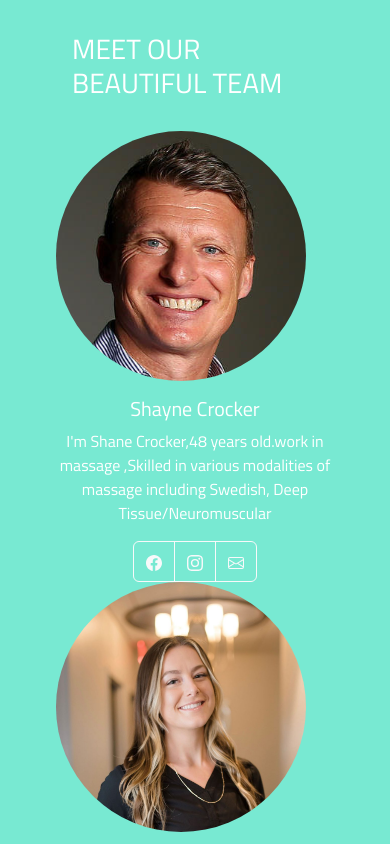
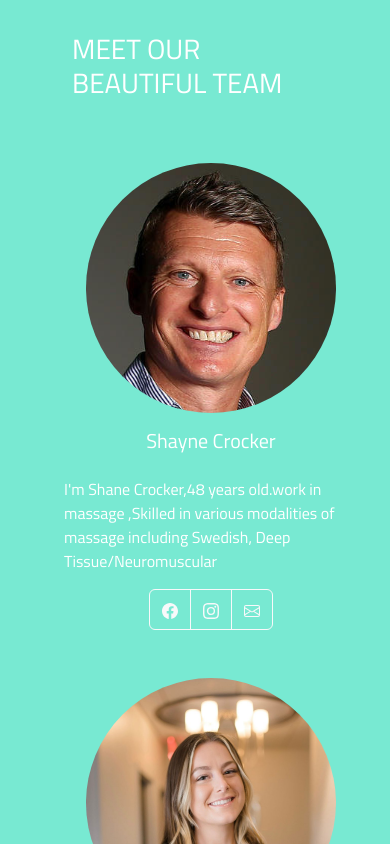
Before and after one commit to saifalaasabelaish/spa-project, a React (Create React App) app: page / in a window 390 px wide. Shown: the part 3520-4364 px from the top of the page. Built offline with nearby package versions, Linux system fonts and the light colour scheme.

Commit message:
fix responsive problem

```diff
--- a/src/components/HomePage/StaffHome/StaffCard.js
+++ b/src/components/HomePage/StaffHome/StaffCard.js
@@ -2,10 +2,15 @@ import './StaffCards.css'
 const StaffCard = (props) => {
   return (
     <>
-      <div className="staff col-12 d-flex ">
-        <div className='staffhome'> <img src={props.img} className="img-top img-fluid six-col rounded-circle mx-2" alt={props.alt1}/>
-          <div className="titleStaff text-center mt-3">
-            <h5 >{props.title}</h5><p>{props.paragraph1}</p> {props.children} </div></div></div>
+      <div className="staff col-12 d-flex m-3">
+
+   <div className=" text-center mt-3">
+   <img src={props.img} className=" img-fluid rounded-circle" alt={props.alt1}></img>
+   <div className=" mt-3">
+    <h5 >{props.title}</h5></div></div><div className=" mt-3">
+    <p>{props.paragraph1}</p>
+    <div className="text-center">
+     {props.children} </div></div></div>
     </>
 
   )
```
